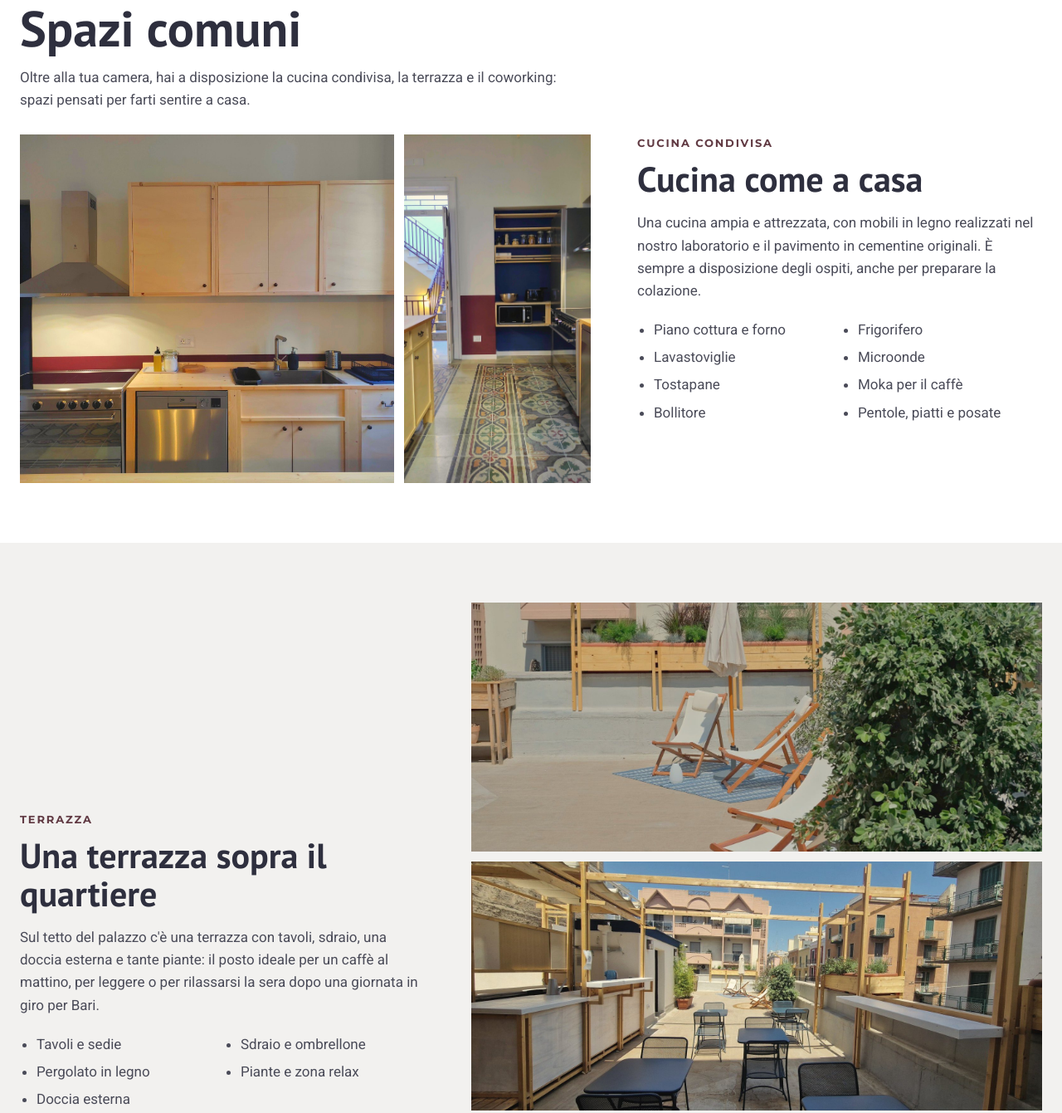
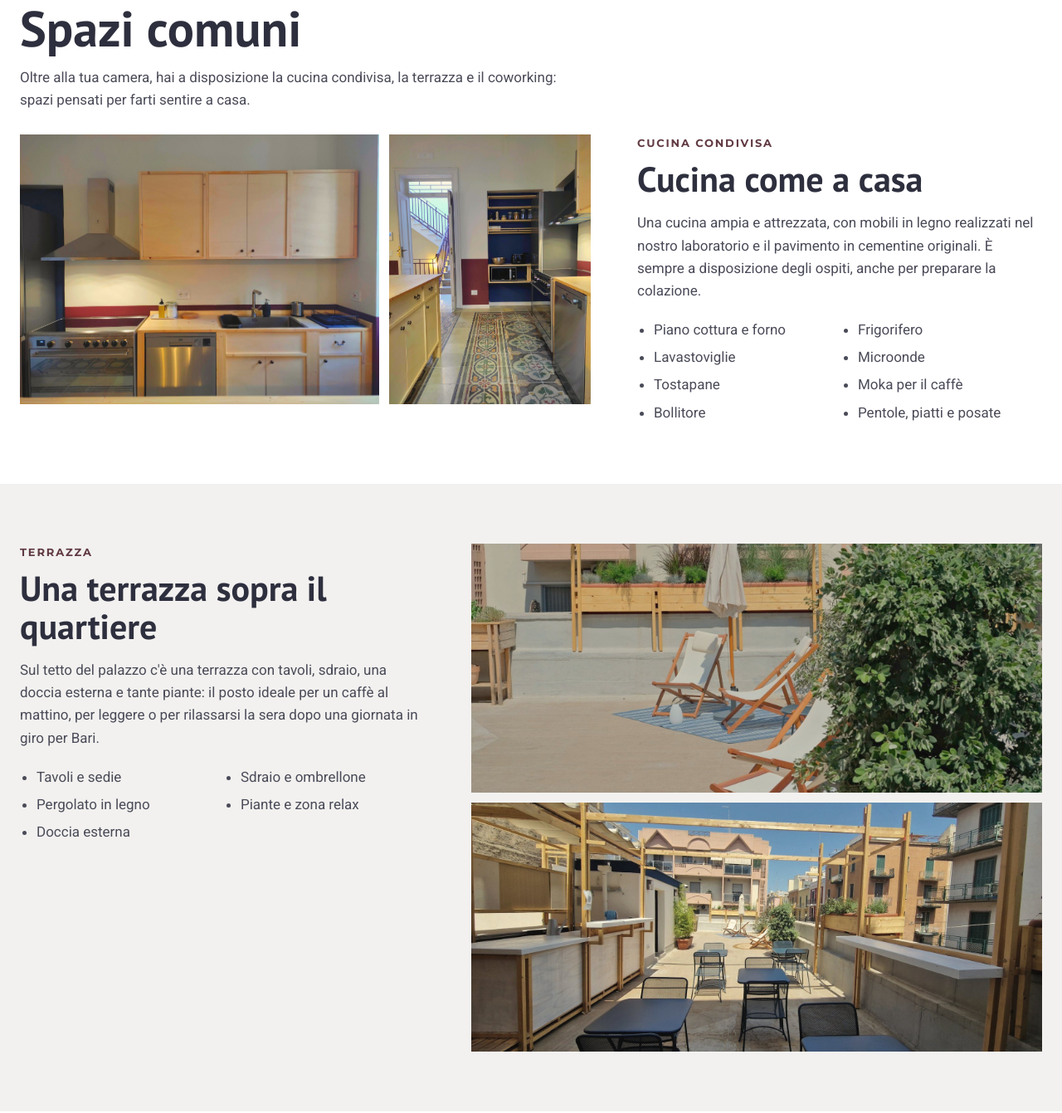
Before and after one commit to lostabilerooms/lostabile-guesthouse, a plain HTML site: page spazi-comuni.html in a window 1280 px wide. Shown: the part 204-1545 px from the top of the page at 83% size. Drawn offline with Linux system fonts and the light colour scheme.

Commit message:
Aggiornamenti testi e foto: home, camere, spazi comuni
Co-Authored-By: Claude Opus 5.5 <noreply@anthropic.com>
Claude-Session: https://claude.ai/code/session_01PMiQH3hpKGQHvexjme22HX

```diff
--- a/spazi-comuni.html
+++ b/spazi-comuni.html
@@ -48,9 +48,9 @@ img{max-width:100%}
 
 <!-- CUCINA -->
 <section style="max-width: 1240px; margin: 0 auto; padding: 8px 24px 72px; display: flex; flex-wrap: wrap; gap: 40px 56px; align-items: flex-start">
-<div style="flex: 1 1 560px; min-width: 0; display: grid; grid-template-columns: 2fr 1fr; grid-template-rows: 420px; gap: 12px">
-<button type="button" data-open="0" aria-label="Ingrandisci: Cucina condivisa con mobili in legno, piano cottura, forno e lavastoviglie" style="padding: 0; border: 0; background: none; cursor: zoom-in; display: block; width: 100%; height: 100%; overflow: hidden"><img src="images/cucina.jpg" alt="Cucina condivisa con mobili in legno, piano cottura, forno e lavastoviglie" style="width: 100%; height: 100%; object-fit: cover; display: block"></button>
-<button type="button" data-open="1" aria-label="Ingrandisci: Cucina condivisa: dispensa con microonde, tostapane e moka" style="padding: 0; border: 0; background: none; cursor: zoom-in; display: block; width: 100%; height: 100%; overflow: hidden"><img src="images/cucina-2.jpg" alt="Cucina condivisa: dispensa con microonde, tostapane e moka" style="width: 100%; height: 100%; object-fit: cover; display: block"></button>
+<div style="flex: 1 1 560px; min-width: 0; display: grid; grid-template-columns: 16fr 9fr; gap: 12px; align-items: start">
+<button type="button" data-open="0" aria-label="Ingrandisci: Cucina condivisa con mobili in legno, piano cottura, forno e lavastoviglie" style="padding: 0; border: 0; background: none; cursor: zoom-in; display: block; width: 100%; aspect-ratio: 4 / 3; overflow: hidden"><img src="images/cucina.jpg" alt="Cucina condivisa con mobili in legno, piano cottura, forno e lavastoviglie" style="width: 100%; height: 100%; object-fit: cover; display: block"></button>
+<button type="button" data-open="1" aria-label="Ingrandisci: Cucina condivisa: dispensa con microonde, tostapane e moka" style="padding: 0; border: 0; background: none; cursor: zoom-in; display: block; width: 100%; aspect-ratio: 3 / 4; overflow: hidden"><img src="images/cucina-2.jpg" alt="Cucina condivisa: dispensa con microonde, tostapane e moka" style="width: 100%; height: 100%; object-fit: cover; display: block"></button>
 </div>
 <div style="flex: 1 1 360px; min-width: 0">
 <p style="margin: 0 0 10px; font-family: Montserrat, sans-serif; font-size: 13px; font-weight: 700; letter-spacing: 0.14em; text-transform: uppercase; color: #613A43">Cucina condivisa</p>
@@ -71,7 +71,7 @@ img{max-width:100%}
 
 <!-- TERRAZZA -->
 <section style="background: #F2F1EF">
-<div style="max-width: 1240px; margin: 0 auto; padding: 72px 24px; display: flex; flex-wrap: wrap-reverse; gap: 40px 56px; align-items: flex-start">
+<div style="max-width: 1240px; margin: 0 auto; padding: 72px 24px; display: flex; flex-wrap: wrap-reverse; gap: 40px 56px; align-items: flex-end">
 <div style="flex: 1 1 360px; min-width: 0">
 <p style="margin: 0 0 10px; font-family: Montserrat, sans-serif; font-size: 13px; font-weight: 700; letter-spacing: 0.14em; text-transform: uppercase; color: #613A43">Terrazza</p>
 <h2 style="margin: 0 0 16px; font-family: PT Sans, sans-serif; font-weight: 700; font-size: clamp(30px, 3.6vw, 42px); line-height: 1.1">Una terrazza sopra il quartiere</h2>
```
